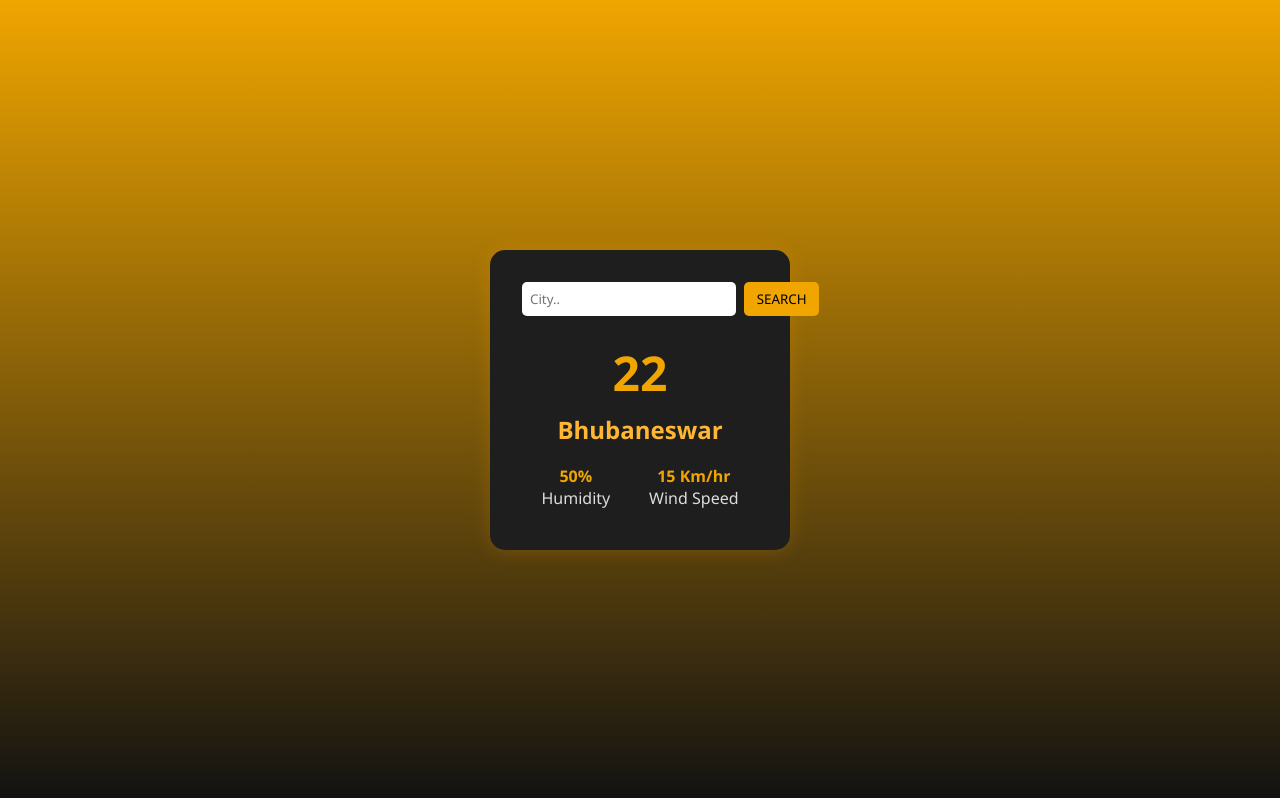
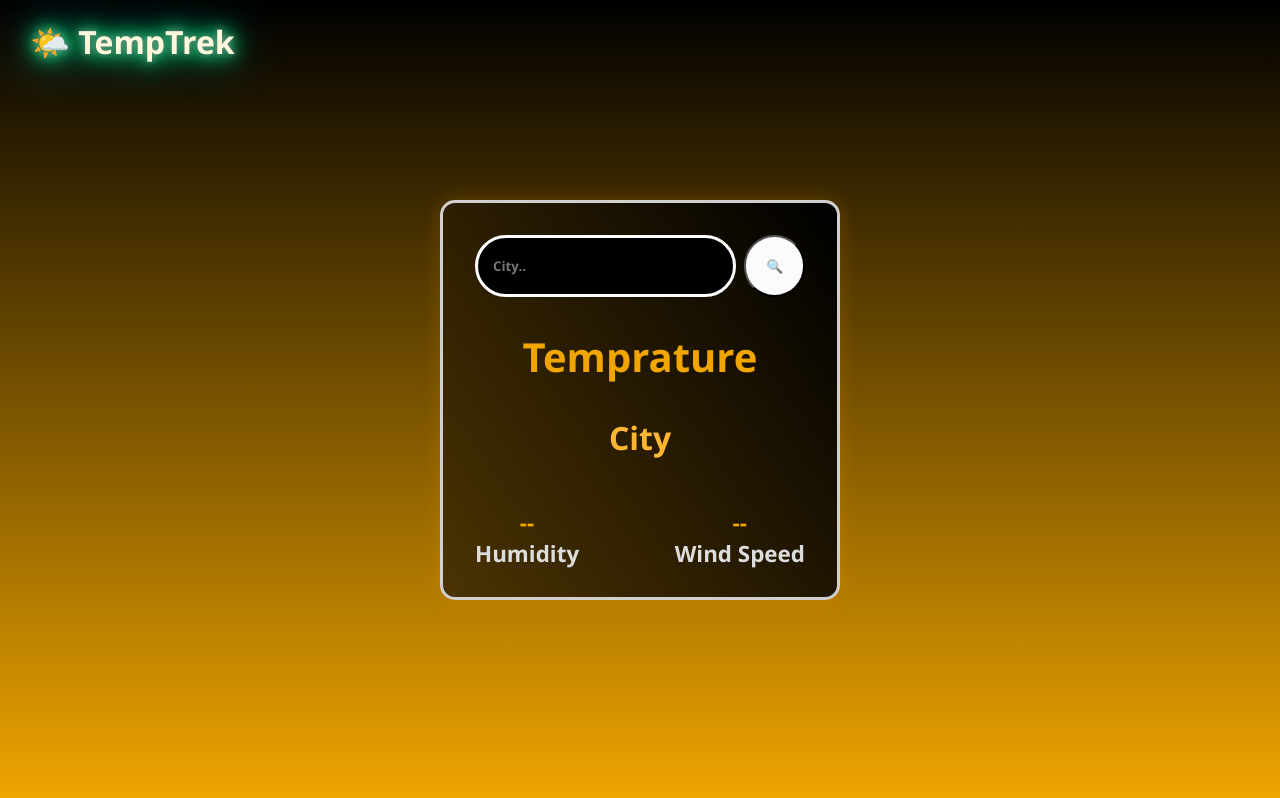
Before and after one commit to Shaswat0312/Mini-Projects, a plain HTML site: page weather-app/index.html in a window 1280 px wide. Drawn offline with Linux system fonts and the light colour scheme.

Commit message:
UI updated

```diff
--- a/weather-app/Script.js
+++ b/weather-app/Script.js
@@ -13,10 +13,14 @@ async function checkfunction(cityName){
    const response = await fetch(`${apiUrl}&appid=${API_KEY}&q=${cityName}`);
     let data = await response.json()
 
-    cit.innerHTML = data.name;
-    temp.innerHTML = data.main.temp;
+    cit.innerHTML = data.name +","+data.sys.country;
+    temp.innerHTML = data.main.temp + "°C";
     humidity.innerHTML = data.main.humidity + "%";
     wind.innerHTML = data.wind.speed + "Km/hr";
+    val.value=""
+    val.placeholder="City.."
+
+    console.log(data.sys.country)
 
 }
 
--- a/weather-app/index.html
+++ b/weather-app/index.html
@@ -7,26 +7,26 @@
     <link rel="stylesheet" href="style.css">
 </head>
 <body>
-
+    <h1 class="app-title">🌤️ TempTrek</h1>
     <div class="card">
 
         <div class="search">
             <input type="text" name="" class="box" placeholder="City..">
-            <button class="btn">SEARCH</button>
+            <button class="btn">🔍</button>
         </div>
 
         <div class="weather">
-            <h1 class="temp">22</h1>
-            <h2 class="City">Bhubaneswar</h2>
+            <h1 class="temp">Temprature</h1>
+            <h2 class="City">City</h2>
         </div>
 
         <div class="details">
             <div>
-                <p class="humidity">50%</p>
+                <p class="humidity">--</p>
                 <p>Humidity </p>
             </div>
             <div>
-                <p class="Wind">15 Km/hr</p>
+                <p class="Wind">--</p>
                 <p>Wind Speed</p>
             </div>
         </div>
--- a/weather-app/style.css
+++ b/weather-app/style.css
@@ -6,19 +6,53 @@
   font-family: 'Segoe UI', sans-serif;
 }
 body {
- background: linear-gradient(to bottom, #f0a500, #121212);  color: #f0a500;
+ background: linear-gradient(to bottom, #000000, #f0a500);
+ color: #f0a500;
   display: flex;
   justify-content: center;
   align-items: center;
   height: 100vh;
 }
+.app-title {
+  position: absolute;
+  top: 20px;
+  left: 30px;
+  font-size: 32px;
+  font-weight: bold;
+  color: #fff8dc;
+  text-shadow:
+    0 0 5px #f0a500,
+    0 0 10px #ffbb00,
+    0 0 20px #ffd700,
+    0 0 40px #ffea00;
+  animation: glow 2s ease-in-out infinite alternate;
+}
+
+@keyframes glow {
+  from {
+    text-shadow:
+      0 0 5px #ffffff,
+      0 0 10px #00ff0d,
+      0 0 20px #25f500,
+      0 0 40px #00f2ff;
+  }
+  to {
+    text-shadow:
+      0 0 10px #000000,
+      0 0 20px #00eaff,
+      0 0 30px #00f2ff,
+      0 0 60px #00f2ff;
+  }
+}
+
 .card {
-  background-color: #1e1e1e;
+background: linear-gradient(235deg, #000000, #4b3303);
+   border: 3px solid rgb(210, 207, 207);
   padding: 2rem;
   border-radius: 15px;
   box-shadow: 0 0 20px rgba(255, 165, 0, 0.2);
-  height: 300px;
-  width: 300px;
+  height: 400px;
+  width: 400px;
   text-align: center;
 }
 
@@ -29,46 +63,45 @@ body {
 }
 .box {
   flex: 1;
-  padding: 0.5rem;
-  border: none;
-  border-radius: 5px;
+  padding: 15px;
+  border: 3px solid white;
+  border-radius: 55px;
   outline: none;
+  background-color: #000000;
+  color: white;
+  font-weight: 700;
 }
 .btn {
-  background-color: #f0a500;
-  color: black;
-  border: none;
-  padding: 0.5rem 0.8rem;
-  border-radius: 5px;
+  background-color: #fcfafa;
+  padding: 20px;
+  border-radius: 355px;
   cursor: pointer;
-  transition: 0.3s ease;
+  transition: 0.s ease;
 }
 
-.btn:hover {
-  background-color: #ffb733;
-}
-
-
 .weather h1.temp {
-  font-size: 3rem;
-  margin-bottom: 0.5rem;
+  font-size: 2.5rem;
+  margin-bottom: 2rem;
+  margin-top: 2rem;
 }
 
 .weather h2.City {
-  font-size: 1.5rem;
+  font-size: 2rem;
   color: #ffb733;
-  margin-bottom: 1rem;
+  margin-bottom: 3rem;
 }
 
 
 .details {
   display: flex;
-  justify-content: space-around;
-  margin-top: 1.2rem;
+  justify-content: space-between;
+  margin-top: 2.5rem;
+  font-size: 1.4rem;
+  font-weight:bolder;
   color: #ddd;
 }
 
 .details p:first-child {
-  font-weight: bold;
+  font-weight: bolder;
   color: #f0a500;
 }
```
